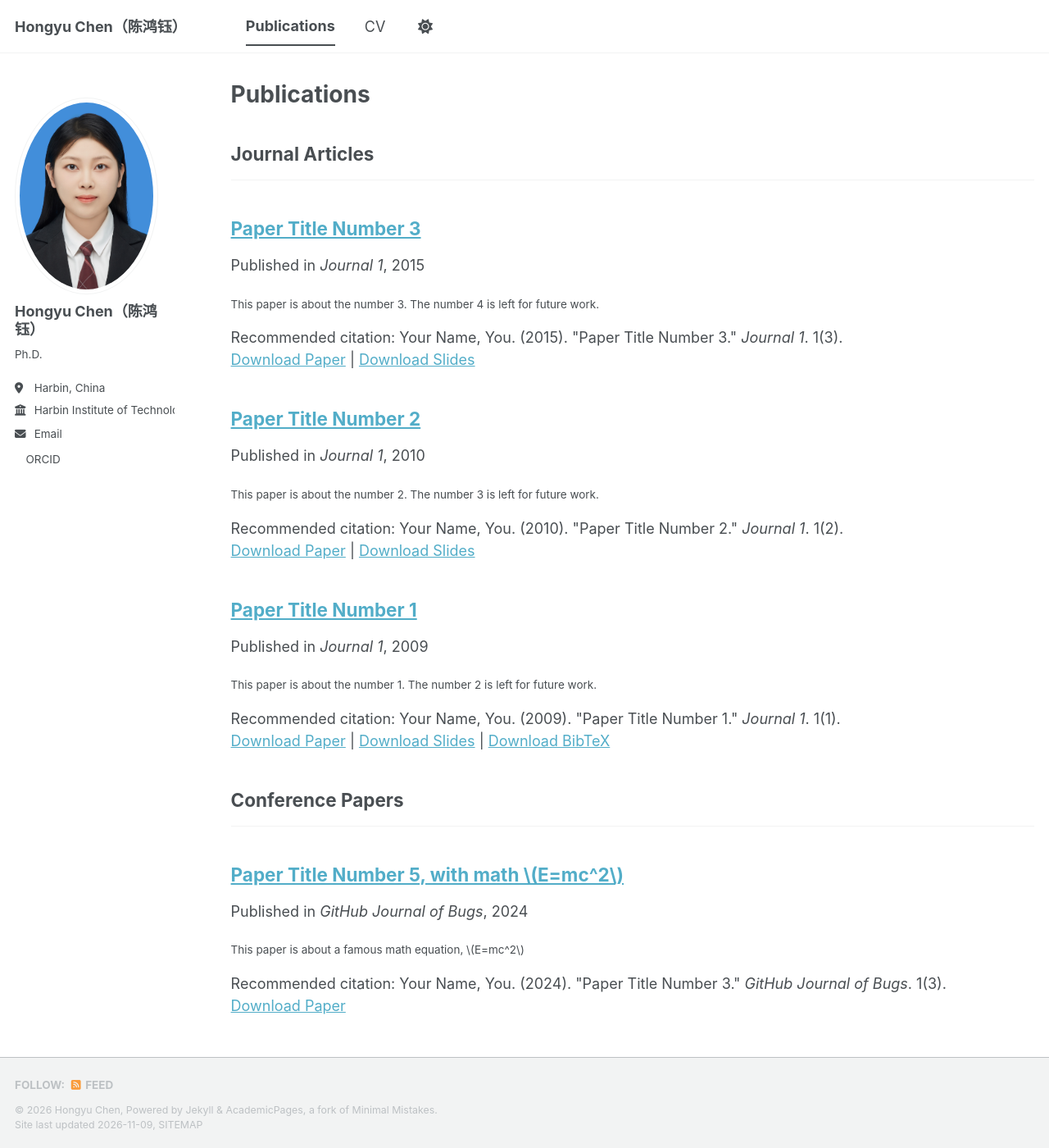
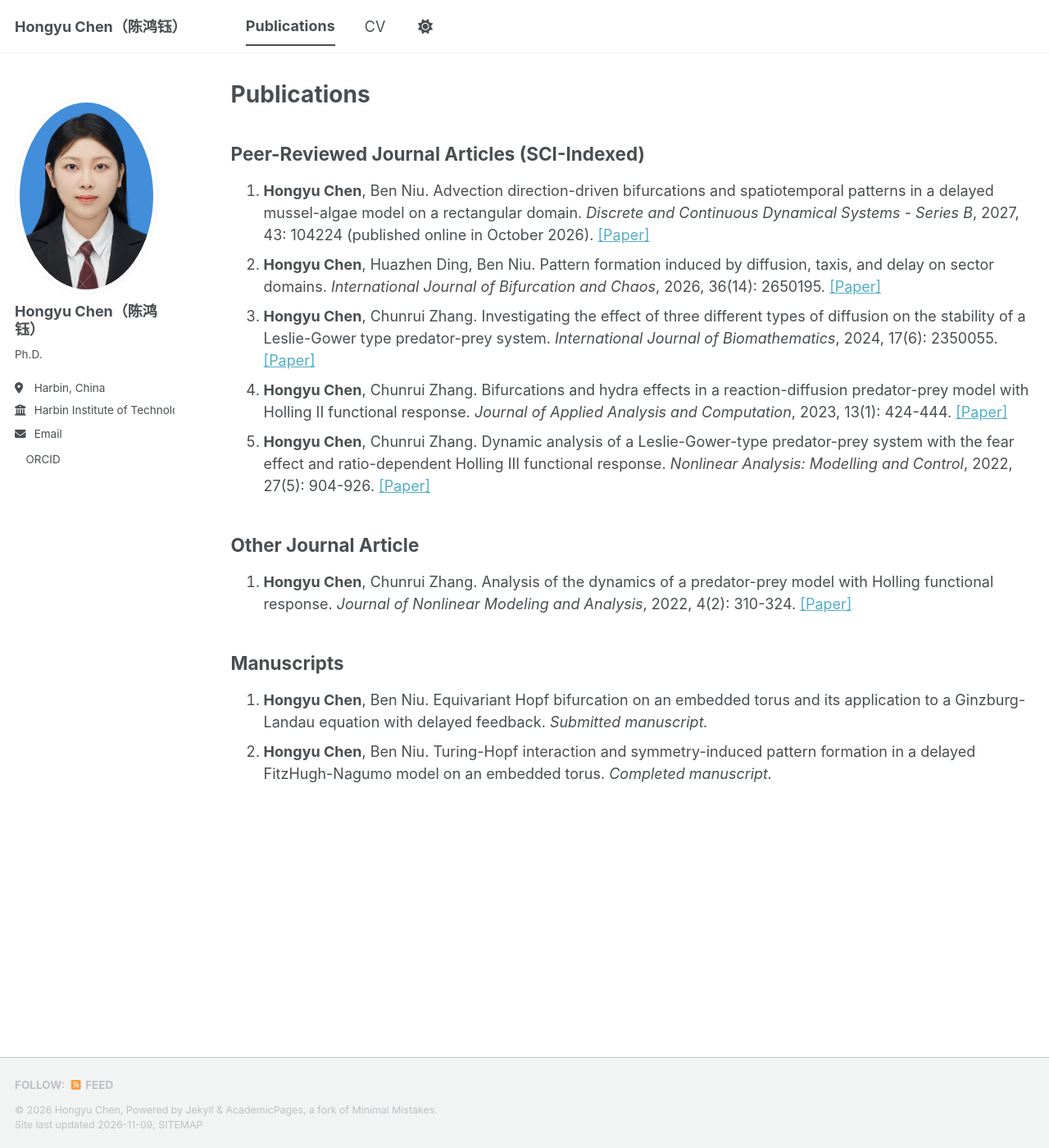
Before and after one commit to HongyuChen26/HongyuChen26.github.io, a Jekyll site: the page built from _pages/publications.html, in a window 1280 px wide and 1400 px high. Shown: the whole window at 82% size. Built offline with Jekyll 4.4.1, drawn with Linux system fonts in a browser that asks for light colours; a script bundle is joined from its source files by our own code; a style sheet for code colours, icons or effects is not loaded; some of the changed text lies outside the part shown.

Commit message:
Update publications with new articles and manuscripts
Added multiple publications and manuscripts to the publications page.

```diff
--- a/_pages/publications.html
+++ b/_pages/publications.html
@@ -5,29 +5,74 @@ permalink: /publications/
 author_profile: true
 ---
 
-{% if site.author.googlescholar %}
-  <div class="wordwrap">You can also find my articles on <a href="{{site.author.googlescholar}}">my Google Scholar profile</a>.</div>
-{% endif %}
+<h2>Peer-Reviewed Journal Articles (SCI-Indexed)</h2>
 
-{% include base_path %}
+<ol>
+  <li>
+    <strong>Hongyu Chen</strong>, Ben Niu.
+    Advection direction-driven bifurcations and spatiotemporal patterns in a delayed mussel-algae model on a rectangular domain.
+    <em>Discrete and Continuous Dynamical Systems - Series B</em>,
+    2027, 43: 104224 (published online in October 2026).
+    <a href="https://doi.org/10.3934/dcdsb.2026.104224">[Paper]</a>
+  </li>
 
-<!-- New style rendering if publication categories are defined -->
-{% if site.publication_category %}
-  {% for category in site.publication_category  %}
-    {% assign title_shown = false %}
-    {% for post in site.publications reversed %}
-      {% if post.category != category[0] %}
-        {% continue %}
-      {% endif %}
-      {% unless title_shown %}
-        <h2>{{ category[1].title }}</h2><hr />
-        {% assign title_shown = true %}
-      {% endunless %}
-      {% include archive-single.html %}
-    {% endfor %}
-  {% endfor %}
-{% else %}
-  {% for post in site.publications reversed %}
-    {% include archive-single.html %}
-  {% endfor %}
-{% endif %}
+  <li>
+    <strong>Hongyu Chen</strong>, Huazhen Ding, Ben Niu.
+    Pattern formation induced by diffusion, taxis, and delay on sector domains.
+    <em>International Journal of Bifurcation and Chaos</em>,
+    2026, 36(14): 2650195.
+    <a href="https://doi.org/10.1142/S0218127426501956">[Paper]</a>
+  </li>
+
+  <li>
+    <strong>Hongyu Chen</strong>, Chunrui Zhang.
+    Investigating the effect of three different types of diffusion on the stability of a Leslie-Gower type predator-prey system.
+    <em>International Journal of Biomathematics</em>,
+    2024, 17(6): 2350055.
+    <a href="https://doi.org/10.1142/S1793524523500559">[Paper]</a>
+  </li>
+
+  <li>
+    <strong>Hongyu Chen</strong>, Chunrui Zhang.
+    Bifurcations and hydra effects in a reaction-diffusion predator-prey model with Holling II functional response.
+    <em>Journal of Applied Analysis and Computation</em>,
+    2023, 13(1): 424-444.
+    <a href="https://doi.org/10.11948/20220221">[Paper]</a>
+  </li>
+
+  <li>
+    <strong>Hongyu Chen</strong>, Chunrui Zhang.
+    Dynamic analysis of a Leslie-Gower-type predator-prey system with the fear effect and ratio-dependent Holling III functional response.
+    <em>Nonlinear Analysis: Modelling and Control</em>,
+    2022, 27(5): 904-926.
+    <a href="https://www.journals.vu.lt/nonlinear-analysis/article/view/27932">[Paper]</a>
+  </li>
+</ol>
+
+<h2>Other Journal Article</h2>
+
+<ol>
+  <li>
+    <strong>Hongyu Chen</strong>, Chunrui Zhang.
+    Analysis of the dynamics of a predator-prey model with Holling functional response.
+    <em>Journal of Nonlinear Modeling and Analysis</em>,
+    2022, 4(2): 310-324.
+    <a href="http://jnma.ijournal.cn/ch/reader/view_abstract.aspx?file_no=202107001&amp;flag=1">[Paper]</a>
+  </li>
+</ol>
+
+<h2>Manuscripts</h2>
+
+<ol>
+  <li>
+    <strong>Hongyu Chen</strong>, Ben Niu.
+    Equivariant Hopf bifurcation on an embedded torus and its application to a Ginzburg-Landau equation with delayed feedback.
+    <em>Submitted manuscript.</em>
+  </li>
+
+  <li>
+    <strong>Hongyu Chen</strong>, Ben Niu.
+    Turing-Hopf interaction and symmetry-induced pattern formation in a delayed FitzHugh-Nagumo model on an embedded torus.
+    <em>Completed manuscript.</em>
+  </li>
+</ol>
```
